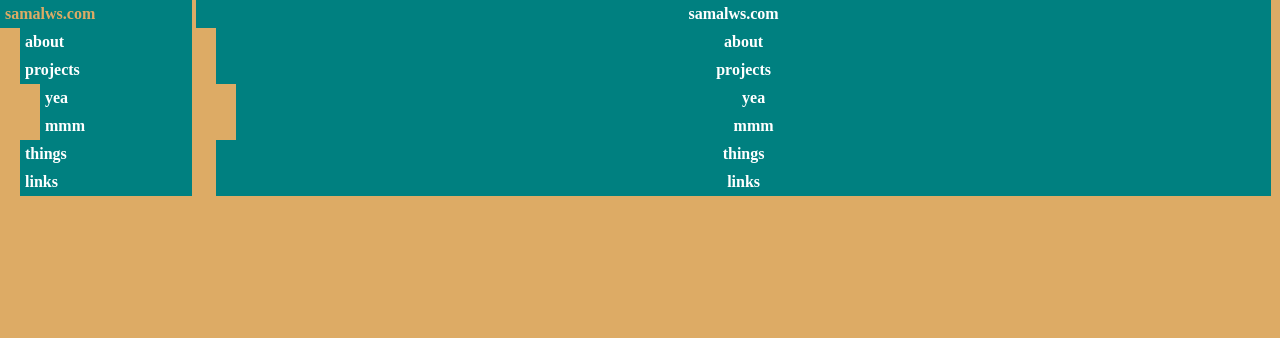
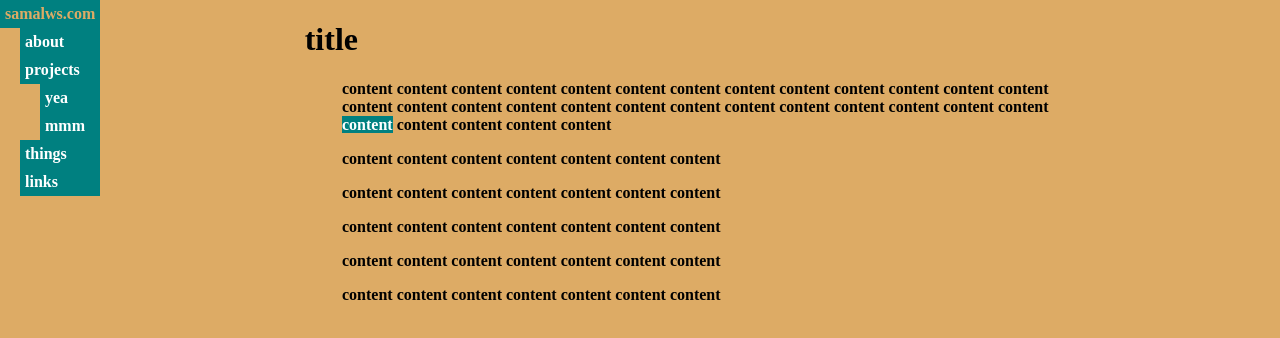
Before and after one commit to orangebaron/samalws.com, a plain HTML site: page template.html in a window 1280 px wide. Drawn offline with Linux system fonts and the light colour scheme.

Commit message:
main area formatting

```diff
--- a/main.css
+++ b/main.css
@@ -2,19 +2,24 @@ body {
 	margin: 0;
 	background-color: #DDAB65;
 	font-family: "Ubuntu", "Sans-serif";
+	font-weight: bold;
+}
+h1 {
+	position: relative;
+	left: -5%;
 }
 a {
-	margin: 0px;
 	background-color: #008080;
-	padding: 5px;
 	color: white;
-	font-weight: bold;
 	text-decoration: none;
-	display: block;
 }
 a:hover {
 	color: #DDAB65;
-	transition: color .3s ease;
+	transition: color .35s ease;
+}
+.sidebar > a {
+	display: block;
+	padding: 5px;
 }
 .tabbed {
 	margin-left: 20px;
@@ -23,11 +28,10 @@ a:hover {
 	margin-left: 40px;
 }
 .sidebar {
-	display: inline-block;
-	width: 15%;
+	position: fixed;
 }
 .maincontent {
-	display: inline-block;
-	text-align: center;
-	width: 84%;
+	position: absolute;
+	left: 150px;
+	padding: 0 15%;
 }
--- a/template.html
+++ b/template.html
@@ -16,13 +16,13 @@
 			<a class="tabbed" href="">links</a>
 		</div>
 		<div class="maincontent">
-			<a href="">samalws.com</a>
-			<a class="tabbed" href="">about</a>
-			<a class="tabbed" href="">projects</a>
-			<a class="twotabbed" href="">yea</a>
-			<a class="twotabbed" href="">mmm</a>
-			<a class="tabbed" href="">things</a>
-			<a class="tabbed" href="">links</a>
+			<h1>title</h1>
+			<p>content content content content content content content content content content content content content content content content content content content content content content content content content content <a href="">content</a> content content content content </p>
+			<p>content content content content content content content </p>
+			<p>content content content content content content content </p>
+			<p>content content content content content content content </p>
+			<p>content content content content content content content </p>
+			<p>content content content content content content content </p>
 		</div>
 	</body>
 </html>
```
